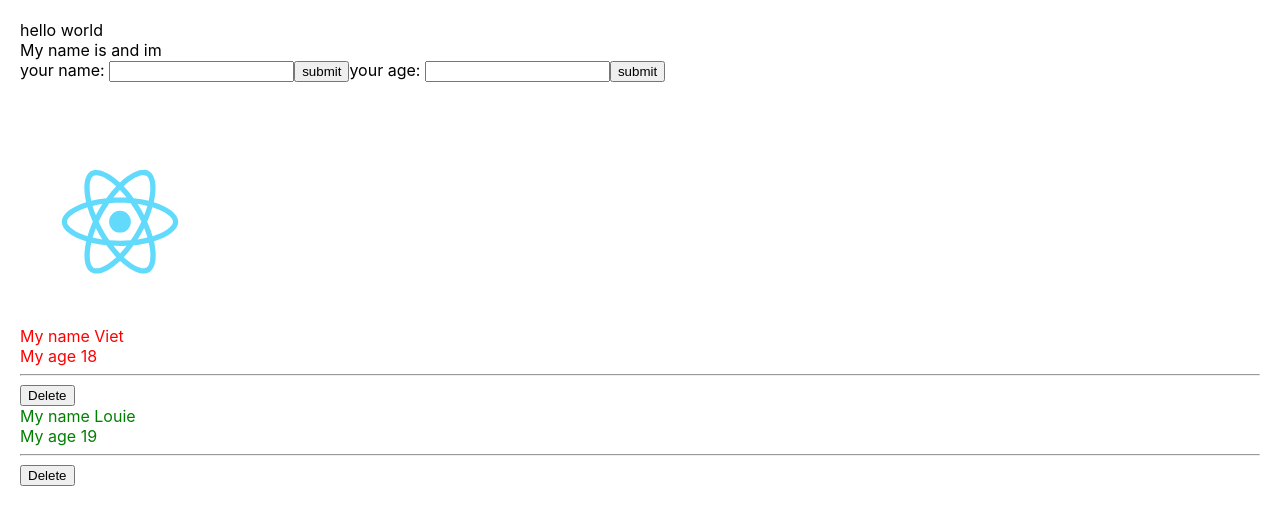
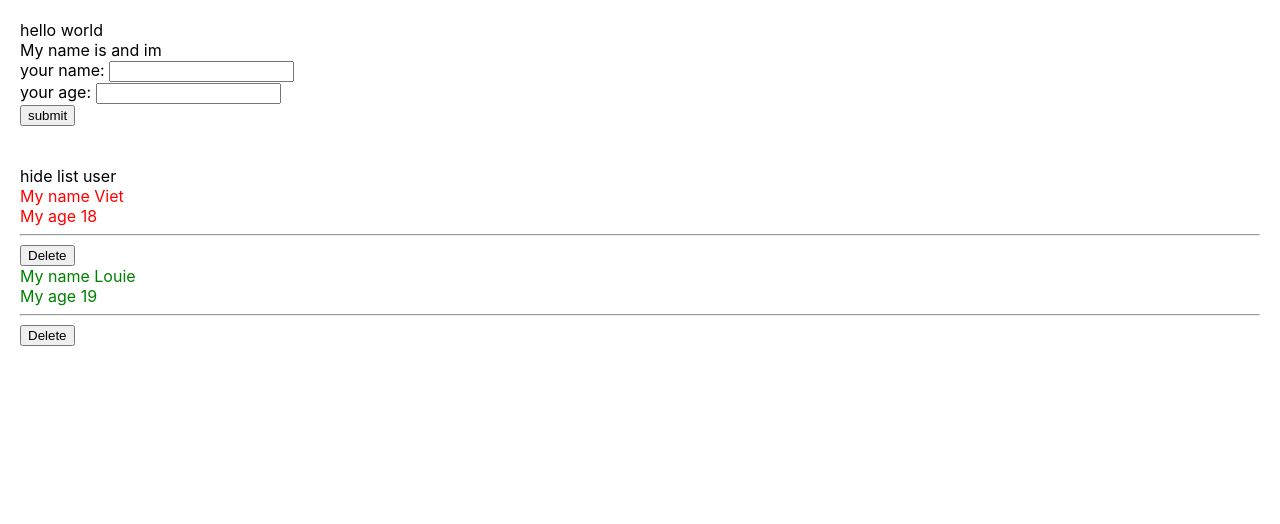
Before and after one commit to louIue/project-demo, a React (Create React App) app: page / in a window 1280 px wide. Shown: the top 524 px of the page. Built offline with nearby package versions, Linux system fonts and the light colour scheme.

Commit message:
something

```diff
--- a/src/components/AddUser.js
+++ b/src/components/AddUser.js
@@ -39,14 +39,14 @@
                         type="text"
                         onChange={(event) => this.handleOnchangeName(event)}
                     />
-                    <button>submit</button>
-
+                    <br/>
                     <label>your age: </label>
                     <input
                         value={this.state.age}
                         type="text"
                         onChange={(event) => this.handleOnchangeAge(event)}
                     />
+                    <br/>
                     <button>submit</button>
                 </form>
             </div>
--- a/src/components/DisplayInfo.js
+++ b/src/components/DisplayInfo.js
@@ -1,4 +1,4 @@
-import React from "react";
+import React, { useState } from "react";
 import './DisplayInfo.scss';
 import logo from '../logo.svg'
 
@@ -8,7 +8,6 @@
 //         const { listUser } = this.props;
 //         return (
 //             <div className='display-info-container'>
-//                 <img src={logo} />
 //                 {true &&
 //                     <>
 //                         {listUser.map((user) => {
@@ -35,10 +34,21 @@
 
 const DisplayInfo = (props) => {
     const { listUser } = props;
+
+    const [isShowHideListUser, setShowHideListUser] = useState(true);
+
+    const handleShowHideListUser = () => {
+        setShowHideListUser(!isShowHideListUser);
+    }
+
     return (
         <div className='display-info-container'>
-            <img src={logo} />
-            {true &&
+            <div>
+                <span onClick={()=>handleShowHideListUser()}>
+                    {isShowHideListUser===true?"hide list user":"show list user"}
+                </span>
+            </div>
+            {isShowHideListUser &&
                 <>
                     {listUser.map((user) => {
                         return (
```
